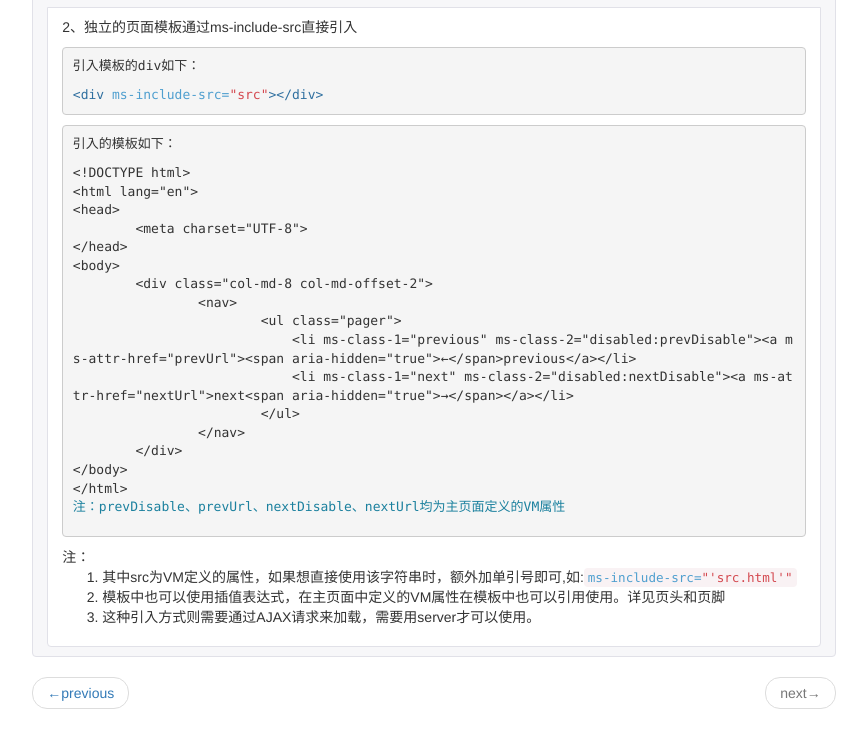
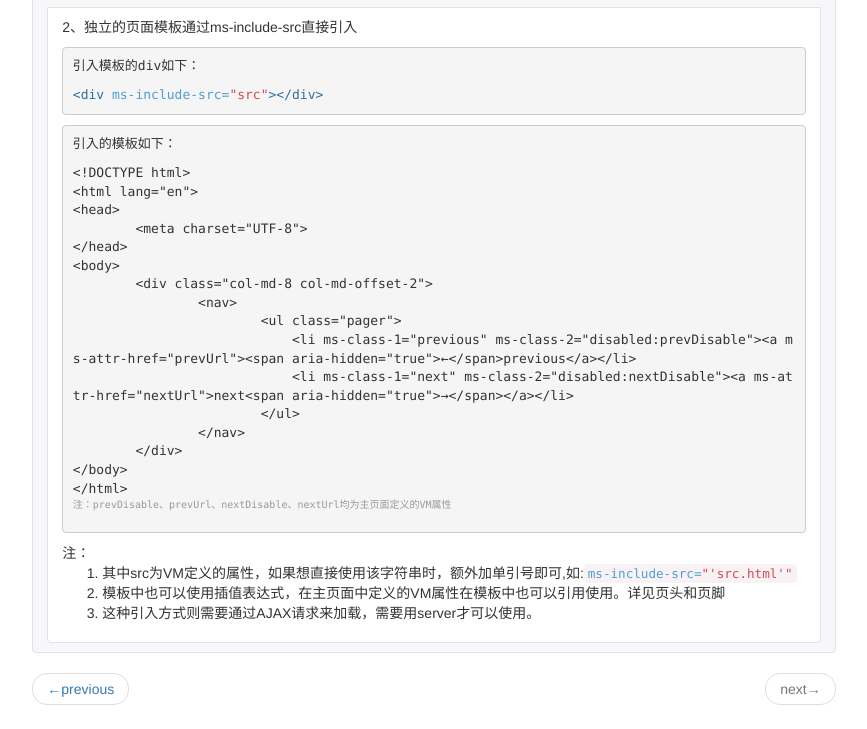
Before and after one commit to dingshijie/avalonJs, a plain HTML site: page views/07模板的引入.html in a window 1280 px wide. Shown: the part 523-1252 px from the top of the page, without its empty margins (206-1073 px from the left). Drawn offline with Linux system fonts and the light colour scheme.

Commit message:
commit 07 files

```diff
--- a/views/07模板的引入.html
+++ b/views/07模板的引入.html
@@ -60,7 +60,7 @@
 			color: #1b809e;
 		}
 		.notes{
-			font-size:8px;
+			font-size:10px;
 			color: #999;
 		}
 		._heigth{
@@ -120,7 +120,7 @@
 		&lt;/nav&gt;
 	&lt;/div&gt;
 &lt;/body&gt;
-&lt;/html&gt;<p class="_title">注：prevDisable、prevUrl、nextDisable、nextUrl均为主页面定义的VM属性</p></code></pre>
+&lt;/html&gt;<p class="notes">注：prevDisable、prevUrl、nextDisable、nextUrl均为主页面定义的VM属性</p></code></pre>
 					</p>
 						注：
 						<ol>
```
Also changed, not shown: index.html (+1 -1 lines), views/05属性以及类的操作.html (+1 -1 lines), views/06显示隐藏和移出插入.html (+1 -1 lines), 1 other file.
